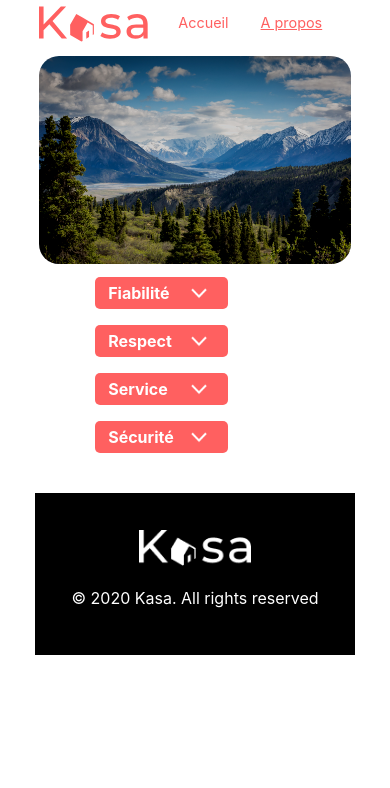
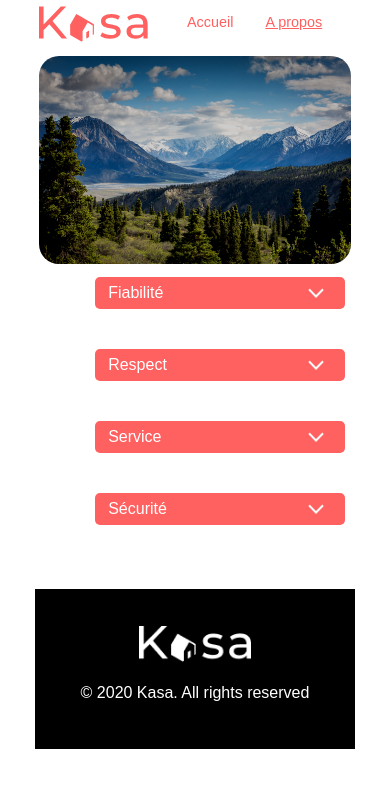
Before and after one commit to Tommy-Hck/ThomasHuylebroeck_7_21112023, a React (Create React App) app: page /About in a window 390 px wide. Shown: the top 788 px of the page. Built offline with nearby package versions, Linux system fonts and the light colour scheme.

Commit message:
sauvegarde avant test detructeur

```diff
--- a/src/pages/About.jsx
+++ b/src/pages/About.jsx
@@ -4,6 +4,7 @@ import "../styles/About.scss"
 import Collapse from '../components/collapse'
 import Data from '../assets/about.json'
 import '../styles/Banner.scss'
+import '../styles/base.scss'
 
 export default function About() {
   return (
@@ -18,7 +19,7 @@ export default function About() {
         {Data.map((rule) =>
           {
             return (
-              <Collapse title={rule.title} content={rule.content} key={rule.id}/>
+              <Collapse className="collapse-about" title={rule.title} content={rule.content} key={rule.id}/>
             )
           }
         )}
--- a/src/pages/Error.jsx
+++ b/src/pages/Error.jsx
@@ -1,6 +1,7 @@
 import React from 'react'
 import "../styles/Error.scss"
 import { Link } from 'react-router-dom'
+import '../styles/base.scss'
 
 export default function Error() {
   return (
--- a/src/pages/Home.jsx
+++ b/src/pages/Home.jsx
@@ -3,6 +3,7 @@ import banner from '../assets/bannière.png'
 import '../styles/Home.scss'
 import homeData from '../assets/logements.json'
 import '../styles/Banner.scss'
+import '../styles/base.scss'
 
 export default function Home() {
     // const [width, setWidth] = useState(window.innerWidth) //hook changement d'état
--- a/src/pages/Logement.jsx
+++ b/src/pages/Logement.jsx
@@ -7,6 +7,7 @@ import greyStar from "../assets/etoileGrise.png";
 import redStar from "../assets/etoileRouge.png";
 import Collapse from "../components/collapse";
 import Carousel from "../components/Carousell"
+import "../styles/base.scss"
 
 function Logement() {
   const navigate = useNavigate()
--- a/src/styles/About.scss
+++ b/src/styles/About.scss
@@ -32,9 +32,10 @@
 }
 
 .collapse-title {
-    width: 70rem;
+    width: 80rem;
     height: 2rem;
     font-size: 1.5rem;
+    font-weight: 300;
     padding: 0 1rem;
     @media  screen and  (max-width: 425px){
         padding: 0;
@@ -54,7 +55,3 @@
         overflow: hidden;
     }
 }
-
-.collapse-container {
-    width: 80rem !important;
-}
--- a/src/styles/Logement.scss
+++ b/src/styles/Logement.scss
@@ -163,6 +163,15 @@
 
 .collapse-container{
   width: 46% !important;
+  @media screen and (max-width: 425px) {
+  width: 55rem;
+  }
+}
+
+.collapse-header {
+  @media screen and (max-width: 425px) {
+  width: 14rem;
+  }
 }
 
 .collapse {
@@ -184,13 +193,21 @@
   max-width: 42rem;
   @media screen and (max-width: 425px) {
     width: 15rem;
+    line-height: 1.3rem;
+    font-size: 1rem;
+    margin: 0;
   }
 }
 
 .equipement-list {
   padding: 0;
+  @media screen and (max-width: 425px) {
+  }
 }
 
 .open-collapse {
   width: 42rem;
+  margin-top: 1.5rem;
+  @media screen and (max-width: 425px) {
+  }
 }
--- a/src/styles/base.scss
+++ b/src/styles/base.scss
@@ -4,6 +4,6 @@
 
 body {
     @media screen {
-        min-width: 375px;
+        min-width: 320px;
     }
 }
```
